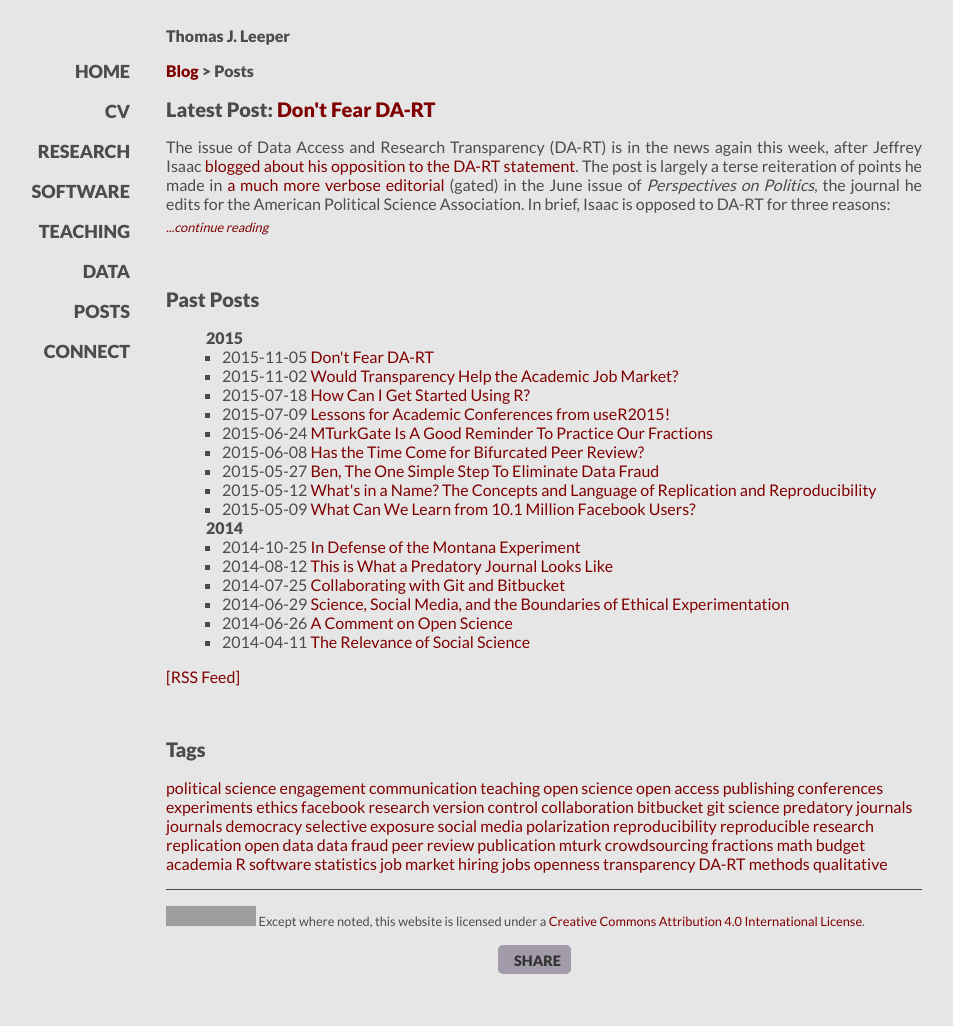
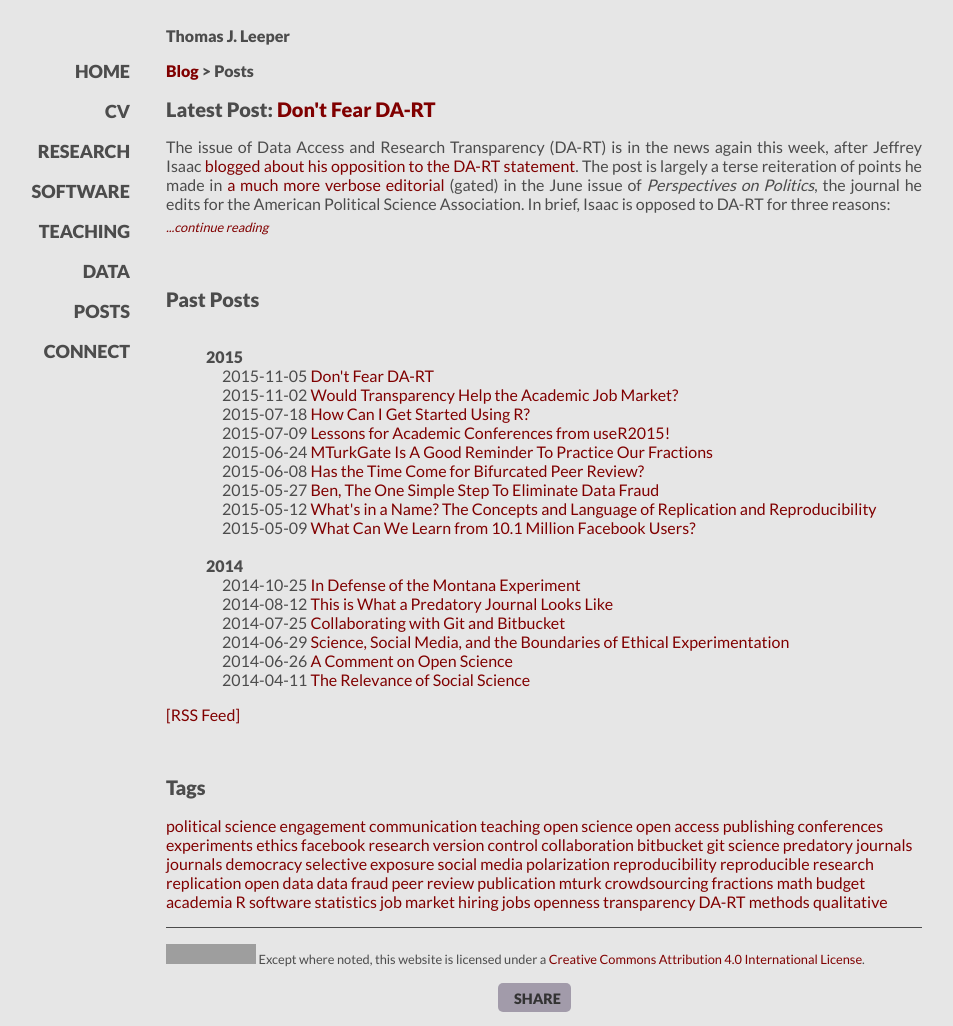
Before and after one commit to leeper/leeper.github.io, a Jekyll site: the page built from blog.md, in a window 1280 px wide. Shown: the whole page, without its empty margins (96-1049 px from the left). Built offline with Jekyll 4.4.1, drawn with Linux system fonts in a browser that asks for light colours; nearby versions of some CDN libraries; some web fonts are replaced; library files that are not in the unit come from our copies; Markdown is read by kramdown in place of the engine named in the settings; before the commit the page ends 988 px from its top, so only the background shows below that; grey boxes are pictures that could not be loaded.

Commit message:
add spacing and remove bullet from post list

```diff
--- a/blog.md
+++ b/blog.md
@@ -19,9 +19,9 @@ layout: default
   {% capture y %}{{post.date | date:"%Y"}}{% endcapture %}
   {% if year != y %}
     {% assign year = y %}
-    <b>{{ y }}</b>
+    <br /><b>{{ y }}</b>
   {% endif %}
-  <li class="listing-item">
+  <li class="listing-item" style="list-style-type: none;">
     <time datetime="{{ post.date | date:"%Y-%m-%d" }}">{{ post.date | date:"%Y-%m-%d" }}</time>
     <a href="{{ site.url }}{{ post.url }}" title="{{ post.title }}">{{ post.title }}</a>
   </li>
```
